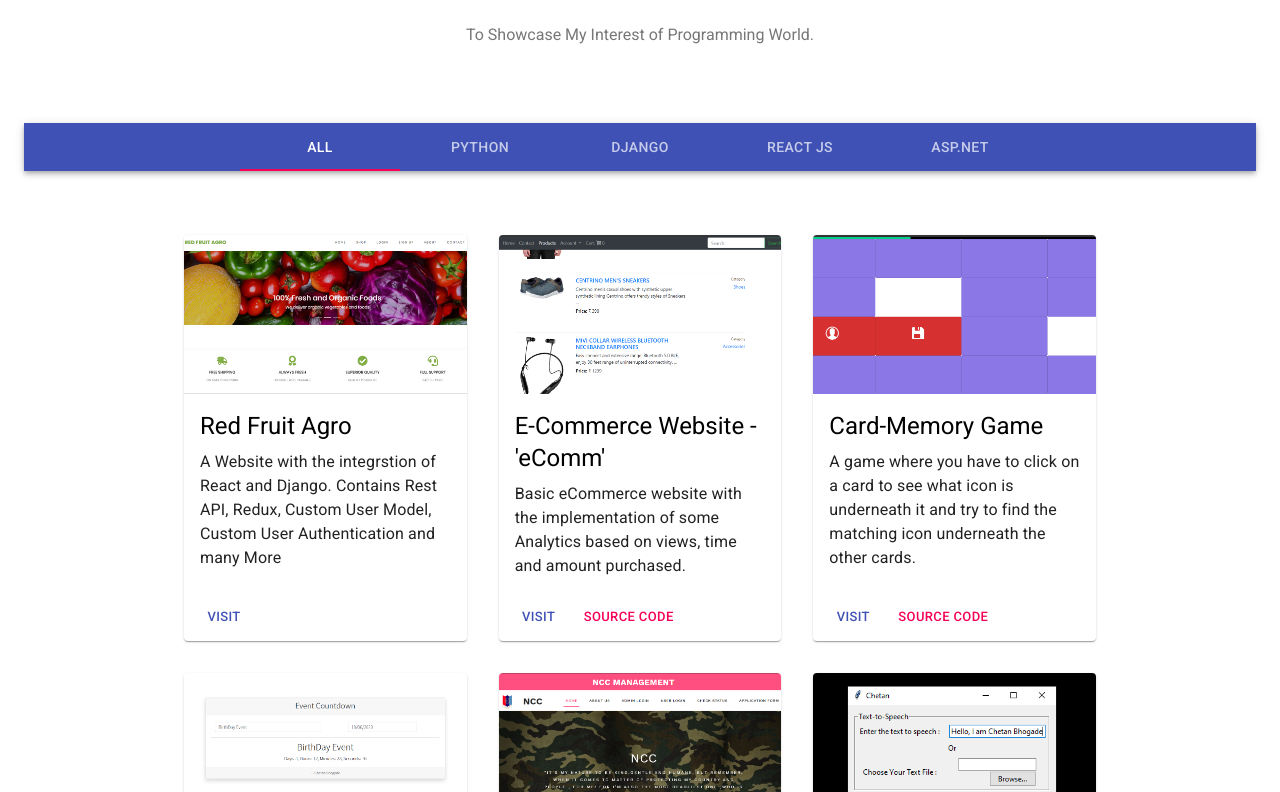
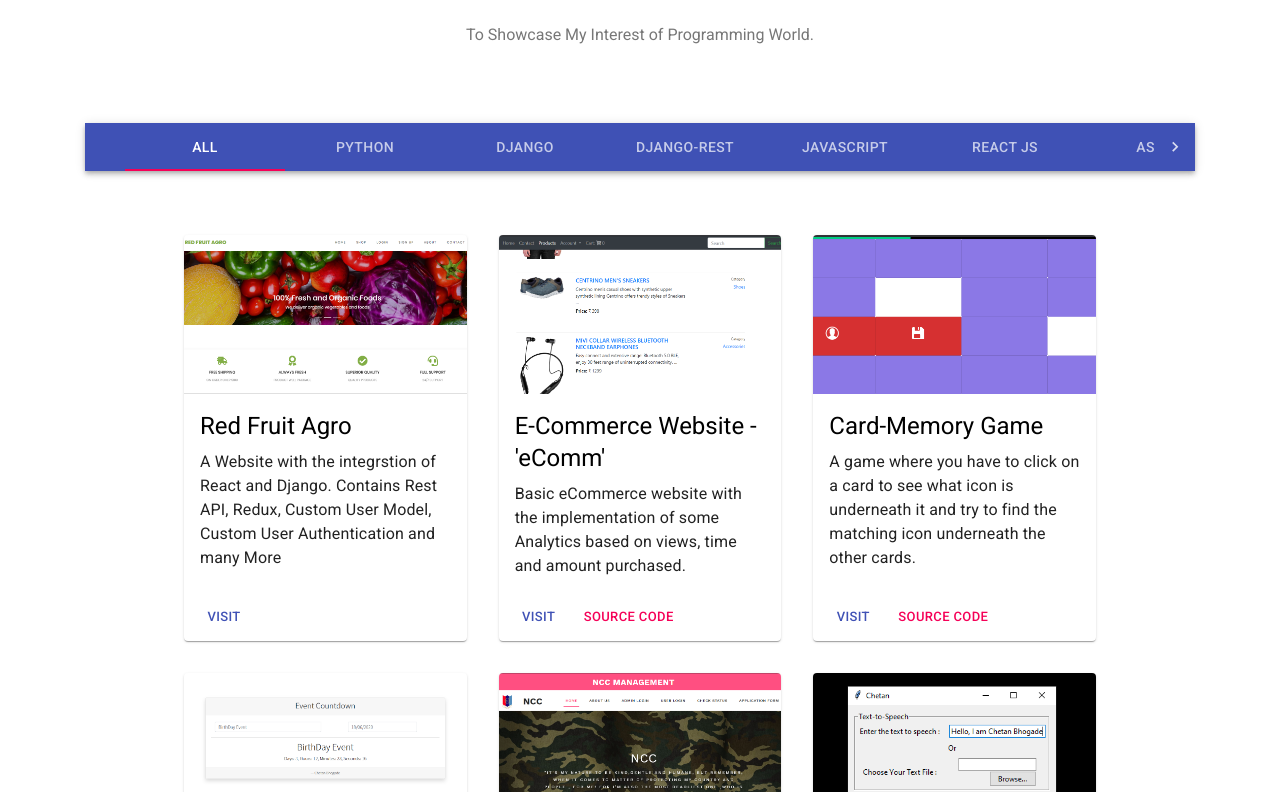
Before and after one commit to ChetanBhogade/portfolio, a React (Create React App) app: page / in a window 1280 px wide. Shown: the part 1668-2460 px from the top of the page. Built offline with nearby package versions, Linux system fonts and the light colour scheme.

Commit message:
fixing tabs as scrollable

```diff
--- a/src/Components/SimpleTabs.js
+++ b/src/Components/SimpleTabs.js
@@ -5,6 +5,7 @@ import AppBar from "@material-ui/core/AppBar";
 import Tabs from "@material-ui/core/Tabs";
 import Tab from "@material-ui/core/Tab";
 import ProjectAlbumView from "./ProjectAlbumView";
+import { Container } from "react-bootstrap";
 
 const getData = (allData, language) => {
   const newData = allData.filter((item) => {
@@ -44,8 +45,8 @@ TabPanel.propTypes = {
 
 function a11yProps(index) {
   return {
-    id: `simple-tab-${index}`,
-    "aria-controls": `simple-tabpanel-${index}`,
+    id: `scrollable-auto-tab-${index}`,
+    "aria-controls": `scrollable-auto-tabpanel-${index}`,
   };
 }
 
@@ -68,21 +69,25 @@ export default function SimpleTabs(props) {
 
   return (
     <div className={classes.root}>
+      <Container>
         <AppBar position="static">
           <Tabs
-          // variant="fullWidth"
+            variant="scrollable"
+            scrollButtons="auto"
             value={value}
             onChange={handleChange}
             aria-label="simple tabs example"
-          centered
           >
             <Tab label="All" {...a11yProps(0)} />
             <Tab label="Python" {...a11yProps(1)} />
             <Tab label="Django" {...a11yProps(2)} />
-          <Tab label="React JS" {...a11yProps(3)} />
-          <Tab label="Asp.Net" {...a11yProps(4)} />
+            <Tab label="Django-Rest" {...a11yProps(3)} />
+            <Tab label="JavaScript" {...a11yProps(4)} />
+            <Tab label="React JS" {...a11yProps(5)} />
+            <Tab label="Asp.Net" {...a11yProps(6)} />
           </Tabs>
         </AppBar>
+      </Container>
       <TabPanel value={value} index={0}>
         <ProjectAlbumView data={data} />
       </TabPanel>
@@ -93,9 +98,15 @@ export default function SimpleTabs(props) {
         <ProjectAlbumView data={getData(data, "Django")} />
       </TabPanel>
       <TabPanel value={value} index={3}>
+        <ProjectAlbumView data={getData(data, "Django-Rest")} />
+      </TabPanel>
+      <TabPanel value={value} index={4}>
+        <ProjectAlbumView data={getData(data, "JavaScript")} />
+      </TabPanel>
+      <TabPanel value={value} index={5}>
         <ProjectAlbumView data={getData(data, "ReactJs")} />
       </TabPanel>
-      <TabPanel value={value} index={4}>
+      <TabPanel value={value} index={6}>
         <ProjectAlbumView data={getData(data, "Asp.Net")} />
       </TabPanel>
     </div>
--- a/src/Containers/ProjectLists.js
+++ b/src/Containers/ProjectLists.js
@@ -18,7 +18,7 @@ const data = [
     image: RedFruitImg,
     visit: "https://redfruitagro.com/",
     src: null,
-    language: ["ReactJs", "Django", "Python"],
+    language: ["ReactJs", "Django", "Python", "Django-Rest", "JavaScript"],
   },
   {
     name: "E-Commerce Website - 'eComm'",
@@ -27,7 +27,7 @@ const data = [
     image: eCommImg,
     visit: "http://chetanbhogade.pythonanywhere.com/",
     src: "https://github.com/ChetanBhogade/E-Commerce-Project",
-    language: ["Django", "Python"],
+    language: ["Django", "Python", "JavaScript"],
   },
   {
     name: "Card-Memory Game",
@@ -36,7 +36,7 @@ const data = [
     image: CardGameImg,
     visit: "https://chetanbhogade.github.io/card-memory-game/",
     src: "https://github.com/ChetanBhogade/card-memory-game",
-    language: ["ReactJs"],
+    language: ["ReactJs", "JavaScript"],
   },
   {
     name: "Event Countdown",
@@ -45,7 +45,7 @@ const data = [
     image: EventImg,
     visit: "https://chetanbhogade.github.io/Event-Countdown/",
     src: "https://github.com/ChetanBhogade/Event-Countdown",
-    language: ["ReactJs"],
+    language: ["ReactJs", "JavaScript"],
   },
   {
     name: "Ncc Management",
```
Lines whose indentation alone changed are shown as unchanged.
